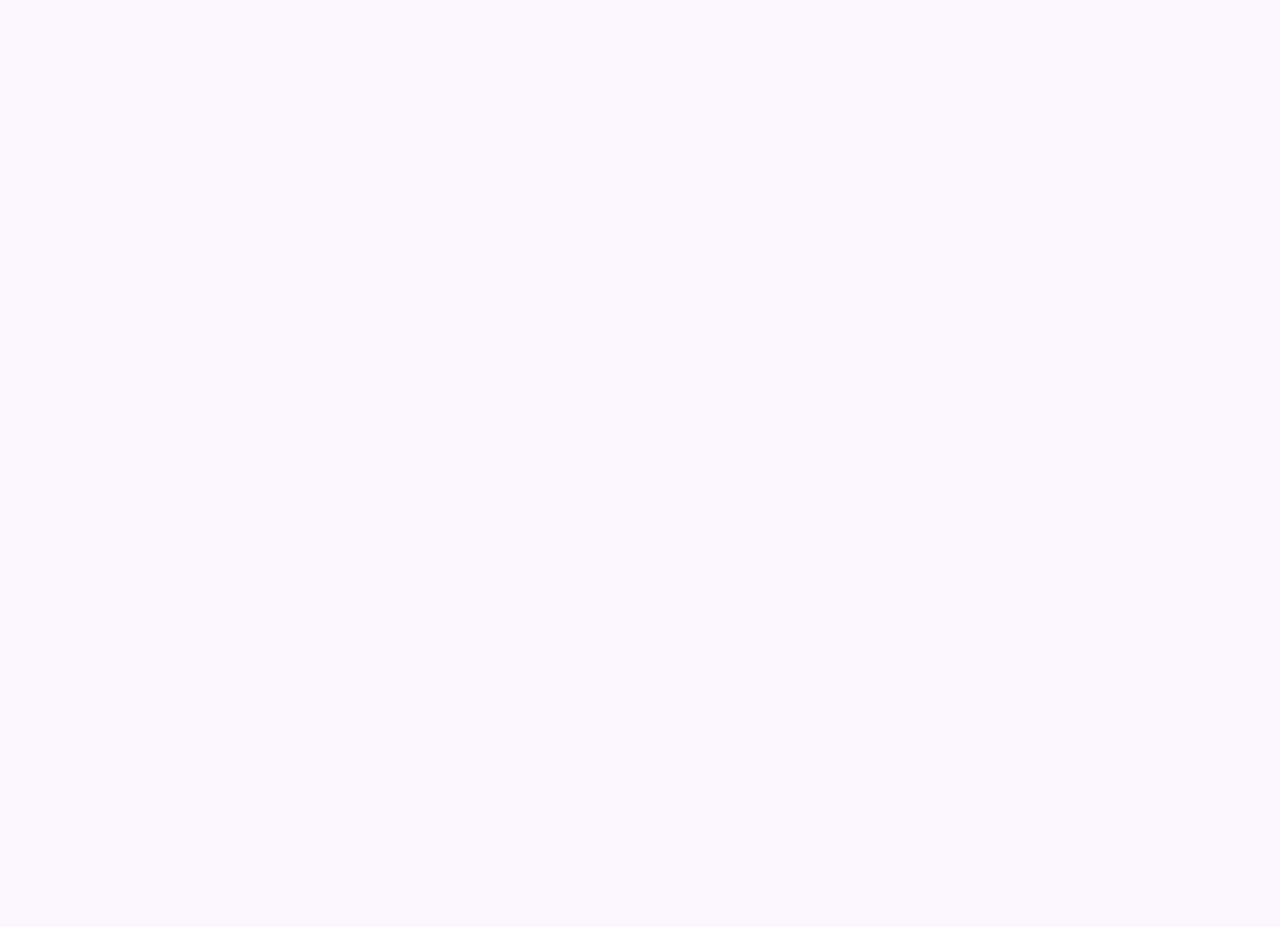
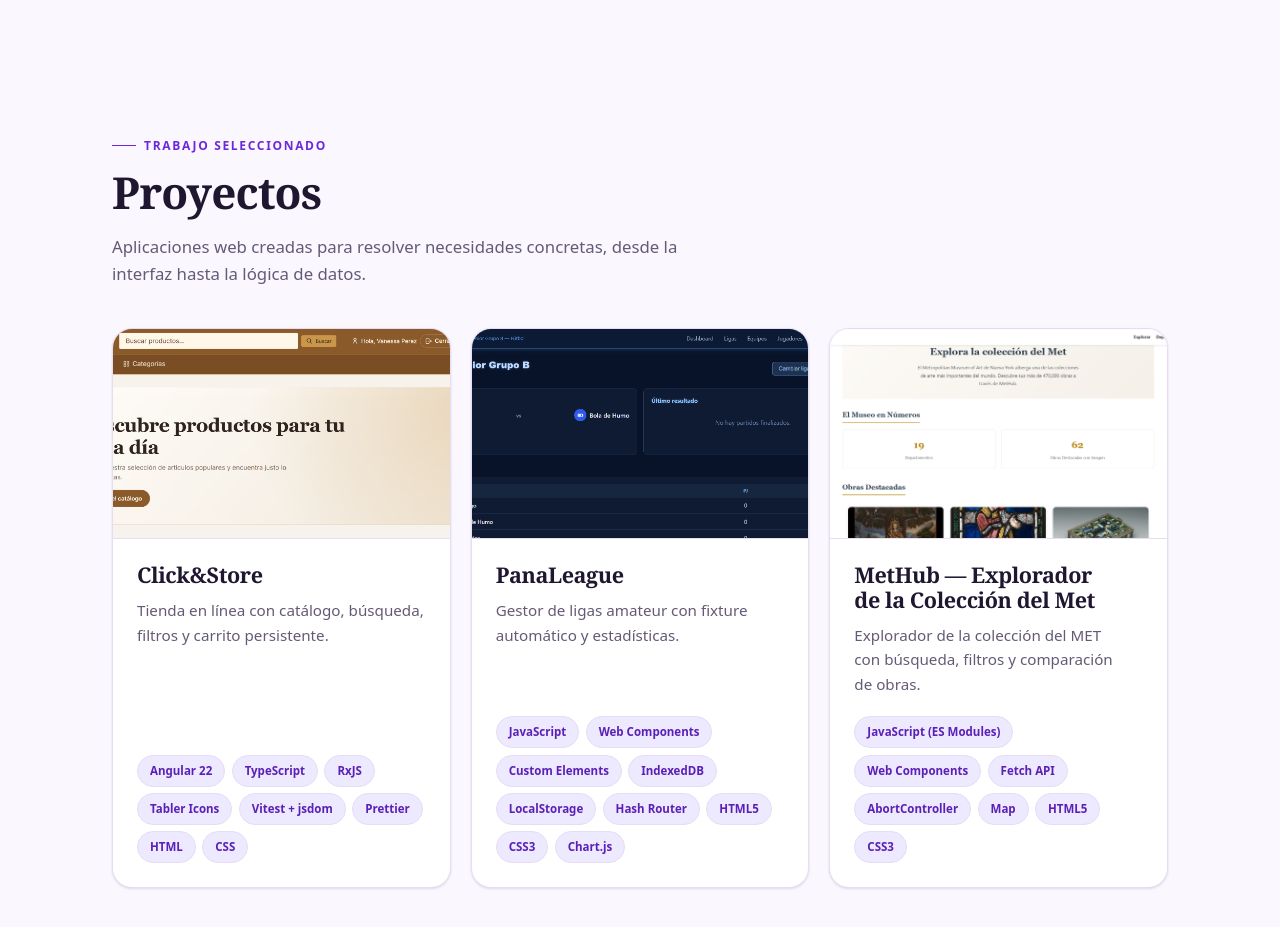
Before and after one commit to Vaneppv/Portafolio-React, a React (Vite) app in the folder mi-portafolio/: page / in a window 1280 px wide. Shown: the part 1920-2847 px from the top of the page. Before the commit the page ends 1959 px from the top, so only its background shows below. Built offline with nearby package versions, Linux system fonts and the light colour scheme.

Commit message:
feat: add project grid from data

```diff
--- a/mi-portafolio/src/App.css
+++ b/mi-portafolio/src/App.css
@@ -315,3 +315,101 @@
     padding: 1.1rem 1.2rem;
   }
 }
+
+.projects__header {
+  max-width: 46rem;
+}
+
+.projects__grid {
+  display: grid;
+  grid-template-columns: repeat(auto-fit, minmax(18rem, 1fr));
+  gap: 1.25rem;
+  margin-top: 2.5rem;
+}
+
+.project-card {
+  display: flex;
+  flex-direction: column;
+  height: 100%;
+  overflow: hidden;
+  border: 1px solid var(--border);
+  border-radius: var(--radius-lg);
+  background: var(--surface);
+  box-shadow: var(--shadow-sm);
+}
+
+.project-card__media {
+  position: relative;
+  aspect-ratio: 16 / 10;
+  overflow: hidden;
+  border-bottom: 1px solid var(--border);
+  background: var(--surface-alt);
+}
+
+.project-card__image {
+  width: 100%;
+  height: 100%;
+  object-fit: cover;
+  object-position: top center;
+}
+
+.project-card__fallback {
+  display: grid;
+  place-items: center;
+  width: 100%;
+  height: 100%;
+  background: linear-gradient(135deg, var(--primary-soft), var(--surface-alt));
+  color: var(--primary-strong);
+  font-family: var(--font-heading);
+  font-size: 2.5rem;
+  font-weight: 700;
+  letter-spacing: -0.04em;
+}
+
+.project-card__body {
+  display: flex;
+  flex: 1;
+  flex-direction: column;
+  padding: 1.5rem;
+}
+
+.project-card__title {
+  font-size: 1.35rem;
+}
+
+.project-card__description {
+  margin-top: 0.65rem;
+  color: var(--text-muted);
+  font-size: 0.95rem;
+}
+
+.project-card__tech {
+  display: flex;
+  flex-wrap: wrap;
+  gap: 0.4rem;
+  margin-top: auto;
+  padding-top: 1.25rem;
+}
+
+.project-card__tech .chip {
+  font-size: 0.72rem;
+}
+
+.projects__empty {
+  margin-top: 2.5rem;
+  padding: 2rem;
+  border: 1px dashed var(--border-strong);
+  border-radius: var(--radius-lg);
+  color: var(--text-muted);
+  text-align: center;
+}
+
+@media (max-width: 640px) {
+  .projects__grid {
+    gap: 1rem;
+  }
+
+  .project-card__body {
+    padding: 1.25rem;
+  }
+}
--- a/mi-portafolio/src/App.jsx
+++ b/mi-portafolio/src/App.jsx
@@ -1,11 +1,12 @@
 import './App.css'
 import Habilidades from './components/Habilidades'
 import Hero from './components/Hero'
+import Proyectos from './components/Proyectos'
 import Trayectoria from './components/Trayectoria'
 import { portafolioData } from './data/portafolioData'
 
 function App() {
-  const { perfil, habilidades, trayectoria } = portafolioData
+  const { perfil, habilidades, trayectoria, proyectos } = portafolioData
 
   return (
     <div className="app-shell">
@@ -13,6 +14,7 @@ function App() {
         <Hero perfil={perfil} />
         <Habilidades habilidades={habilidades} />
         <Trayectoria trayectoria={trayectoria} />
+        <Proyectos proyectos={proyectos} />
       </main>
     </div>
   )
--- /dev/null
+++ b/mi-portafolio/src/components/Proyectos.jsx
@@ -0,0 +1,90 @@
+import { obtenerImagenes } from '../utils/proyecto'
+
+function obtenerIniciales(titulo) {
+  return titulo
+    .split(' ')
+    .filter(Boolean)
+    .slice(0, 2)
+    .map((parte) => parte[0])
+    .join('')
+    .toUpperCase()
+}
+
+function Proyectos({ proyectos }) {
+  return (
+    <section
+      id="proyectos"
+      className="section projects"
+      aria-labelledby="projects-title"
+    >
+      <div className="container">
+        <header className="projects__header">
+          <p className="section__eyebrow">Trabajo seleccionado</p>
+          <h2 id="projects-title" className="section__title">
+            Proyectos
+          </h2>
+          <p className="section__intro">
+            Aplicaciones web creadas para resolver necesidades concretas, desde
+            la interfaz hasta la lógica de datos.
+          </p>
+        </header>
+
+        {proyectos.length === 0 ? (
+          <p className="projects__empty">
+            Todavía no hay proyectos publicados.
+          </p>
+        ) : (
+          <ul className="projects__grid">
+            {proyectos.map((proyecto) => {
+              const [portada] = obtenerImagenes(proyecto)
+
+              return (
+                <li key={proyecto.id}>
+                  <article className="project-card">
+                    <div className="project-card__media">
+                      {portada ? (
+                        <img
+                          className="project-card__image"
+                          src={portada.src}
+                          alt={portada.alt}
+                          loading="lazy"
+                          decoding="async"
+                        />
+                      ) : (
+                        <div
+                          className="project-card__fallback"
+                          aria-hidden="true"
+                        >
+                          {obtenerIniciales(proyecto.titulo)}
+                        </div>
+                      )}
+                    </div>
+
+                    <div className="project-card__body">
+                      <h3 className="project-card__title">{proyecto.titulo}</h3>
+                      <p className="project-card__description">
+                        {proyecto.descripcionCorta}
+                      </p>
+                      <ul
+                        className="project-card__tech"
+                        aria-label={`Tecnologías de ${proyecto.titulo}`}
+                      >
+                        {(proyecto.tecnologias ?? []).map((tecnologia) => (
+                          <li key={tecnologia}>
+                            <span className="chip">{tecnologia}</span>
+                          </li>
+                        ))}
+                      </ul>
+                    </div>
+                  </article>
+                </li>
+              )
+            })}
+          </ul>
+        )}
+      </div>
+    </section>
+  )
+}
+
+export default Proyectos
--- /dev/null
+++ b/mi-portafolio/src/utils/proyecto.js
@@ -0,0 +1,16 @@
+export function obtenerImagenes(proyecto) {
+  let imagenes = []
+
+  if (Array.isArray(proyecto.imagenes)) {
+    imagenes = proyecto.imagenes
+  } else if (proyecto.imagen) {
+    imagenes = [{ src: proyecto.imagen, alt: proyecto.altImagen }]
+  }
+
+  return imagenes
+    .filter((imagen) => Boolean(imagen?.src))
+    .map((imagen) => ({
+      src: imagen.src,
+      alt: imagen.alt || `Captura del proyecto ${proyecto.titulo}`,
+    }))
+}
```
